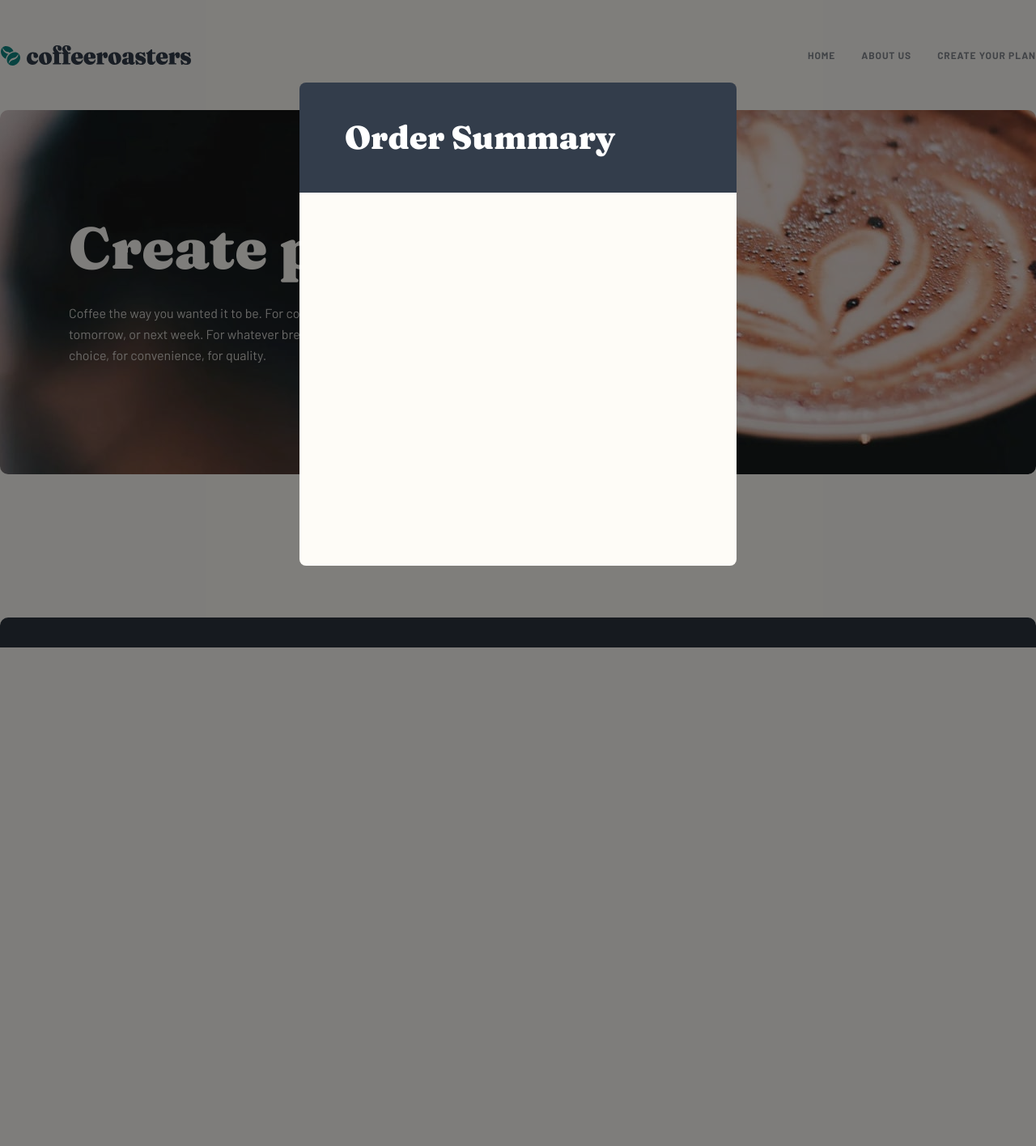
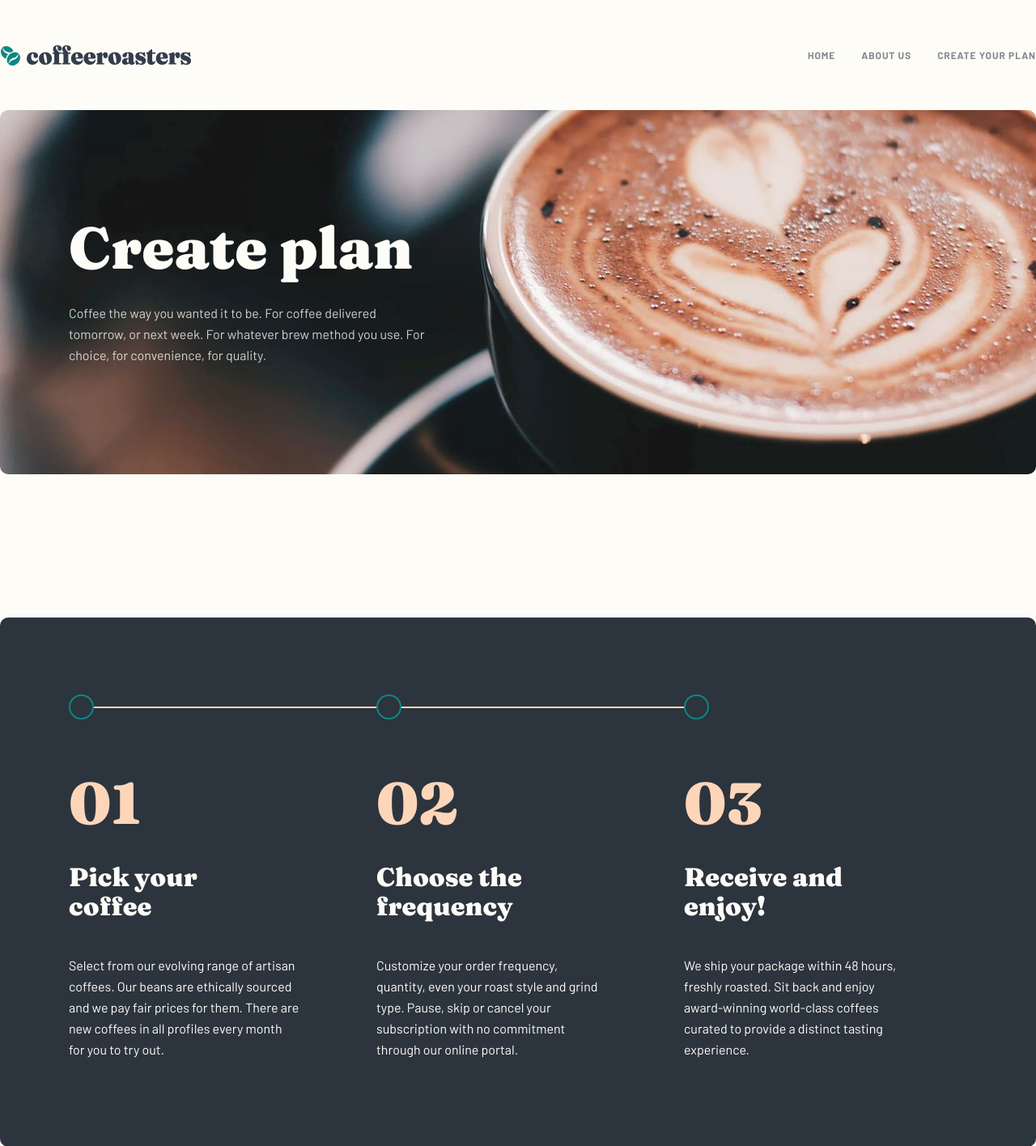
Before and after one commit to VillageR88/flask-coffeeroasters-subscription-site, a Flask app: page /create-your-plan in a window 1280 px wide. Shown: the top 1416 px of the page at 81% size. Before the commit the page ends 800 px from the top, so only its background shows below. Run offline with Flask 3, Linux system fonts and the light colour scheme.

Commit message:
undo halfway done and made it working
Signed-off-by: VillageR88 <villager88pl@gmail.com>

```diff
--- a/app/static/css/create-your-plan.css
+++ b/app/static/css/create-your-plan.css
@@ -6,9 +6,10 @@
   height: 100%;
   background-color: rgba(0, 0, 0, 0.5);
   z-index: 1;
-  display: flex;
+  display: none;
   justify-content: center;
   align-items: center;
+  pointer-events: none;
 }
 
 #mask > div {
```
